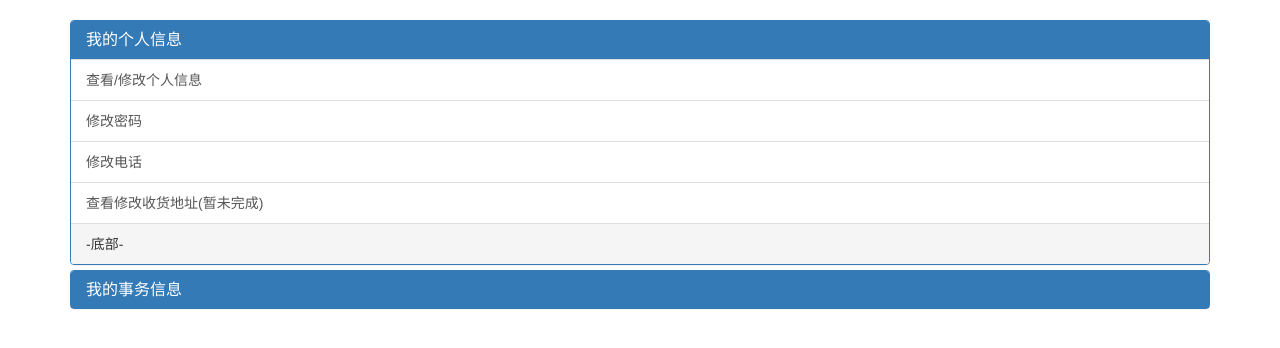
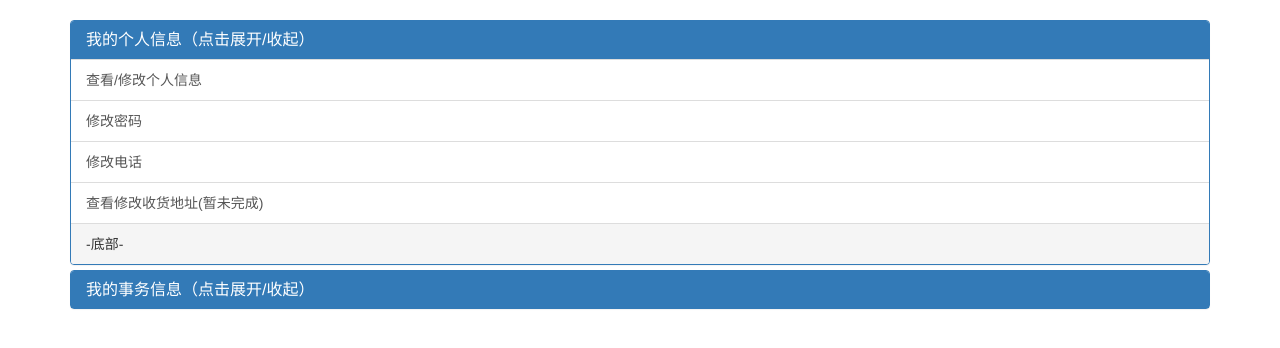
Before and after one commit to amberOoO/mysite, a Django app: template myinfo/templates/myinfo/myinfo.html in a window 1280 px wide. Shown: the part 52-400 px from the top of the page. Run offline with Django 3.2, Linux system fonts and the light colour scheme; the template is opened without the code that fills it, so the values that code supplies are empty; some libraries are stand-ins or nearby versions.

Commit message:
界面小优化

```diff
--- a/myinfo/templates/myinfo/myinfo.html
+++ b/myinfo/templates/myinfo/myinfo.html
@@ -27,7 +27,7 @@
                 <h4 class="panel-title">
                     <a role="button" data-toggle="collapse" data-parent="#accordion" href="#collapseOne"
                        aria-expanded="true" aria-controls="collapseOne">
-                        我的个人信息
+                        我的个人信息（点击展开/收起）
                     </a>
                 </h4>
             </div>
@@ -47,7 +47,7 @@
                 <h4 class="panel-title">
                     <a class="collapsed" role="button" data-toggle="collapse" data-parent="#accordion"
                        href="#collapseTwo" aria-expanded="false" aria-controls="collapseTwo">
-                        我的事务信息
+                        我的事务信息（点击展开/收起）
                     </a>
                 </h4>
             </div>
```
